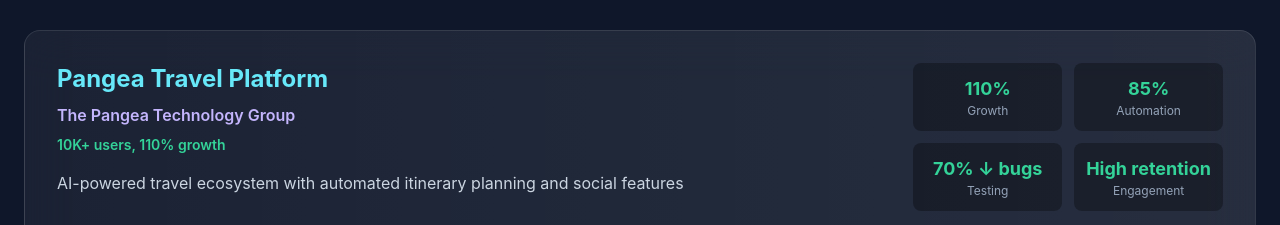
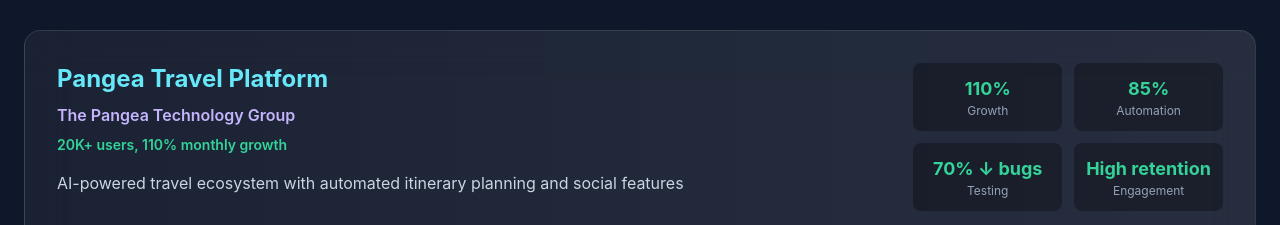
Before and after one commit to yaminichhabra/yaminichhabra.github.io, a React (Create React App) app: page / in a window 1280 px wide. Shown: the part 6083-6308 px from the top of the page. Built offline with nearby package versions, Linux system fonts and the light colour scheme.

Commit message:
Update Portfolio.tsx

```diff
--- a/src/components/Portfolio.tsx
+++ b/src/components/Portfolio.tsx
@@ -269,7 +269,7 @@ const Portfolio = () => {
     {
       name: 'Pangea Travel Platform',
       client: 'The Pangea Technology Group',
-      scale: '10K+ users, 110% growth',
+      scale: '20K+ users, 110% monthly growth',
       description: 'AI-powered travel ecosystem with automated itinerary planning and social features',
       techStack: ['React Native', 'React', 'Node.js', 'MongoDB', 'AWS Lambda', 'AI/ML APIs'],
       achievements: [
```
